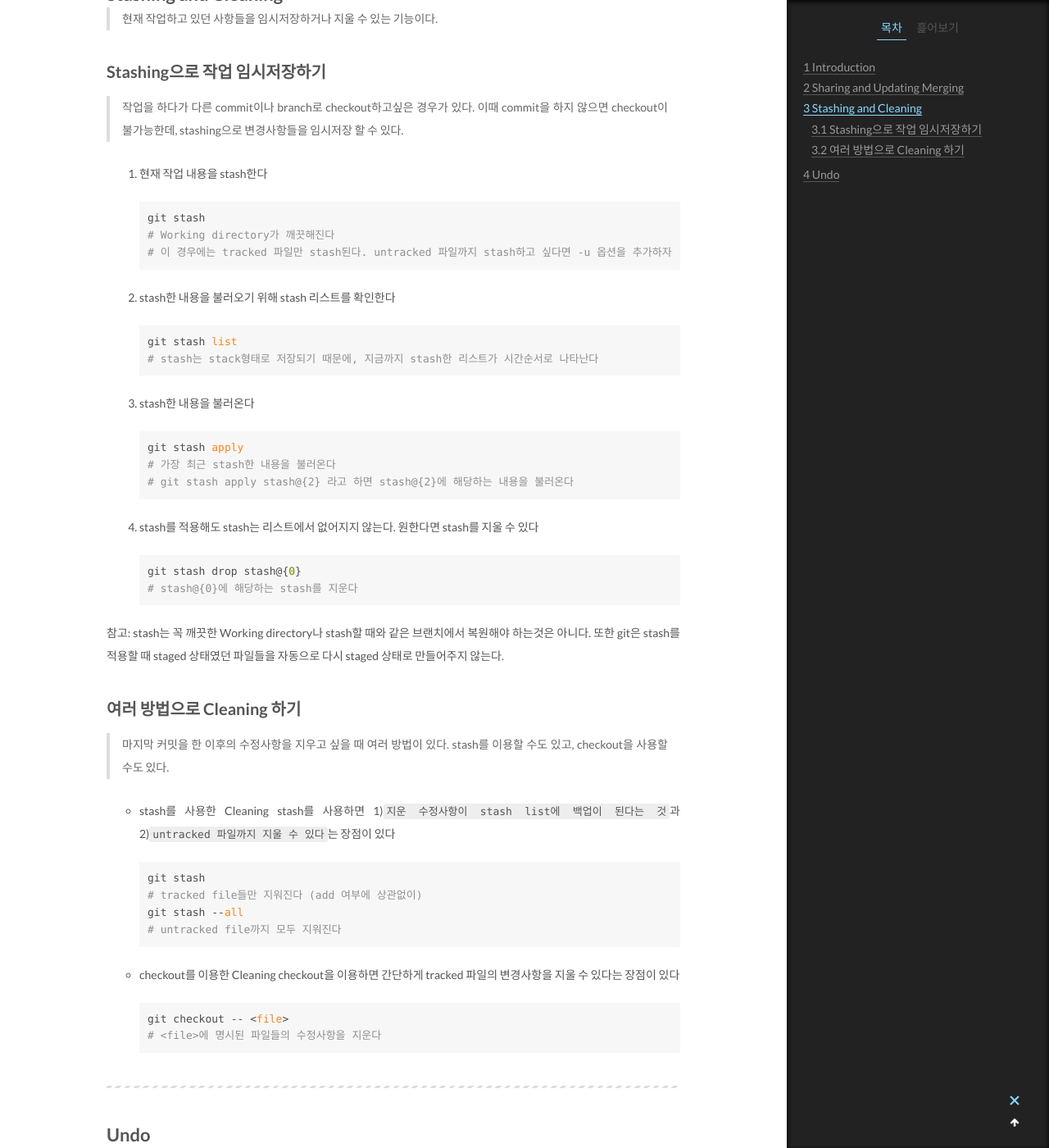
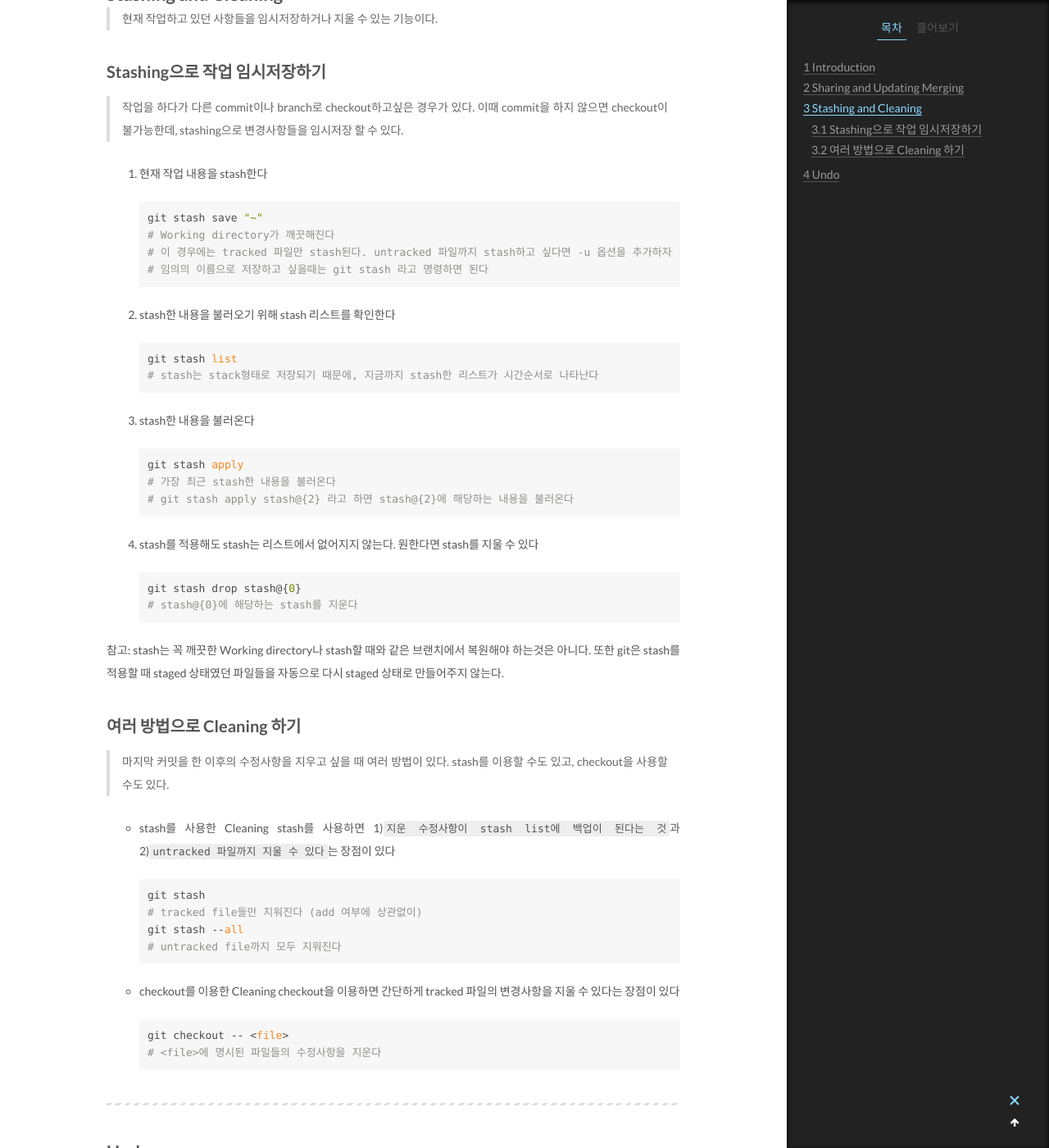
Before and after one commit to qwes98/qwes98.github.io, a Jekyll site: the page built from _posts/2018-01-16-advanced-git.md, in a window 1280 px wide and 1400 px high, scrolled down 1883 px. Shown: the whole window at 82% size. Built offline with Jekyll 4.4.1, drawn with Linux system fonts in a browser that asks for light colours; comment, search, counter and statistics services are not loaded.

Commit message:
Modify advanced git post

````diff
--- a/_posts/2018-01-16-advanced-git.md
+++ b/_posts/2018-01-16-advanced-git.md
@@ -67,9 +67,10 @@ git checkout [로컬 branch 이름]
 
 1. 현재 작업 내용을 stash한다
 ```python
-git stash
+git stash save "~"
 # Working directory가 깨끗해진다
 # 이 경우에는 tracked 파일만 stash된다. untracked 파일까지 stash하고 싶다면 -u 옵션을 추가하자
+# 임의의 이름으로 저장하고 싶을때는 git stash 라고 명령하면 된다
 ```
 
 2. stash한 내용을 불러오기 위해 stash 리스트를 확인한다
````
